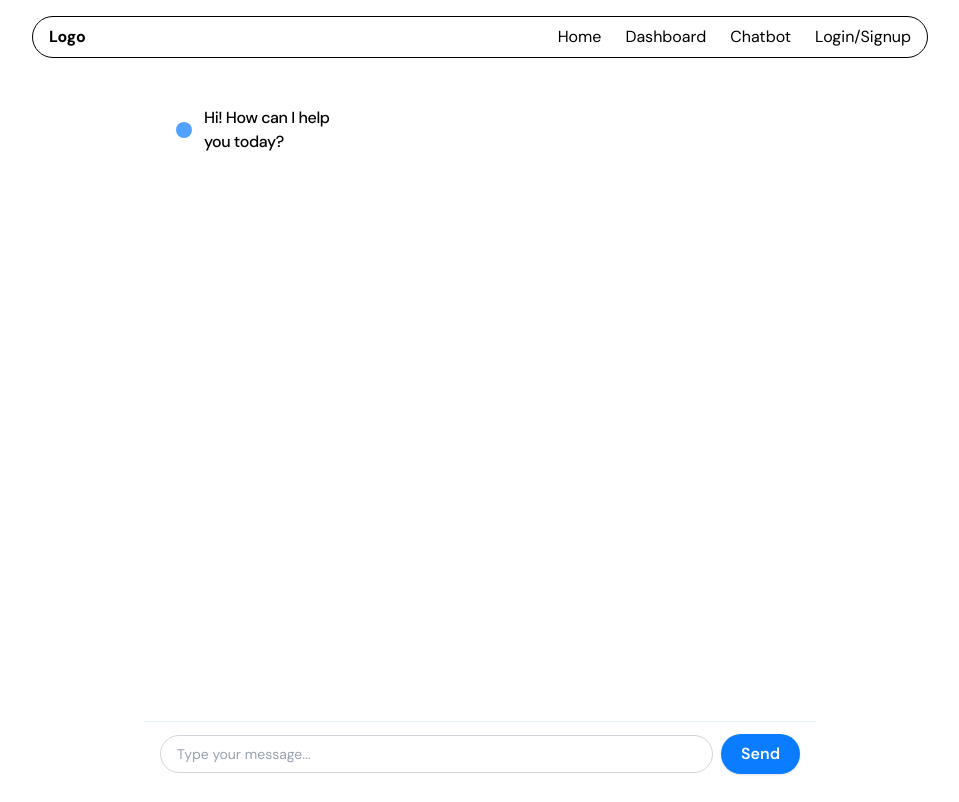
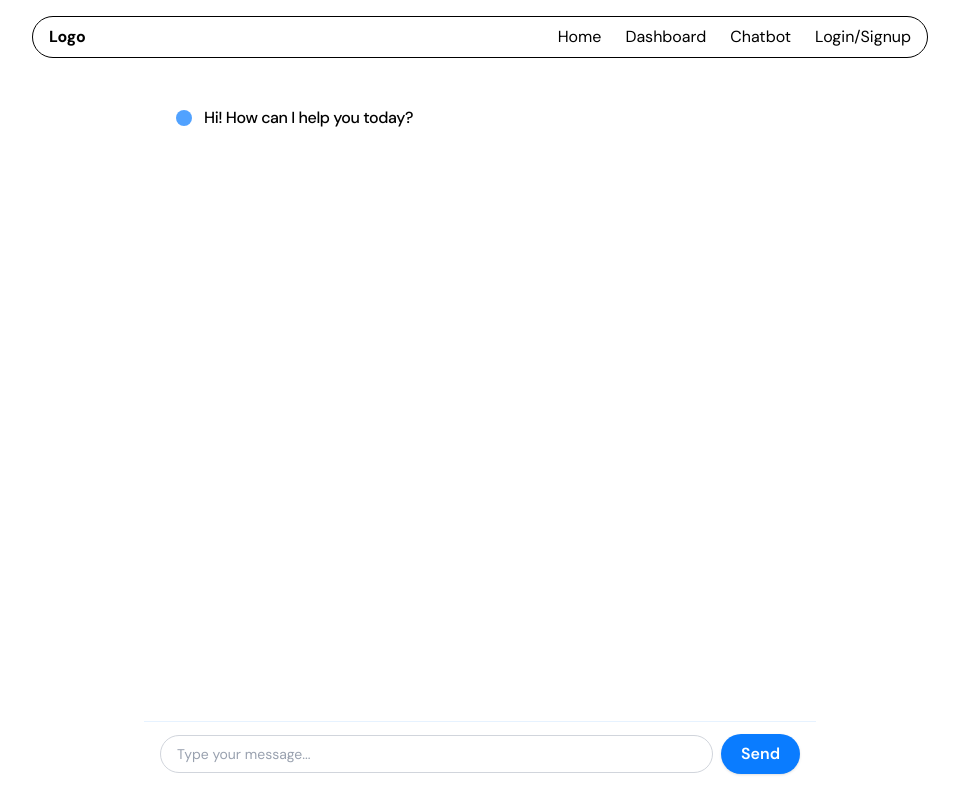
Before and after one commit to CysticFibrosis25/CysticFibrosis, a React (Vite) app in the folder client/: page /chatbot in a window 1280 px wide. Shown: the whole page, without its empty margins (160-1119 px from the left). Built offline with nearby package versions, Linux system fonts and the light colour scheme.

Commit message:
Minor changes

```diff
--- a/client/src/pages/Chatbot.jsx
+++ b/client/src/pages/Chatbot.jsx
@@ -43,7 +43,7 @@
                 CF Chatbot
               </span>
             </div> */}
-            <div className="flex-1 overflow-y-auto px-4 py-2 space-y-2">
+            <div className="flex-1 overflow-y-auto px-4 py-2 md:space-y-4 space-y-2">
               {messages.map((msg, idx) => (
                 <div
                   key={idx}
@@ -63,7 +63,9 @@
                       {msg.sender === "bot" ? (
                         <div className="bg-blue-400 h-4 w-4 rounded-full "></div>
                       ) : null}
-                      <div className="max-w-[150px]">{msg.text}</div>
+                      <div className="max-w-[150px] md:max-w-[2750px]">
+                        {msg.text}
+                      </div>
                     </div>
                   </div>
                 </div>
--- a/client/src/pages/LoginSignup.jsx
+++ b/client/src/pages/LoginSignup.jsx
@@ -17,7 +17,7 @@
         <Navbar />
         <div className="flex flex-col items-center justify-center min-h-[60vh] pt-16">
           <div className="bg-white/80 backdrop-blur-md rounded-2xl shadow-xl p-6 sm:p-10 w-[92vw] max-w-md flex flex-col items-center border border-[#0A7CFF]/20">
-            <h2 className="text-3xl sm:text-4xl font-extrabold mb-2 text-[#0A7CFF] tracking-tight drop-shadow-lg">
+            <h2 className="text-3xl sm:text-4xl font-semibold mb-2 text-[#0A7CFF] tracking-tight ">
               {isLogin ? "Welcome Back" : "Create Account"}
             </h2>
             <p className="text-gray-600 text-xs sm:text-sm mb-6 text-center max-w-xs">
```
